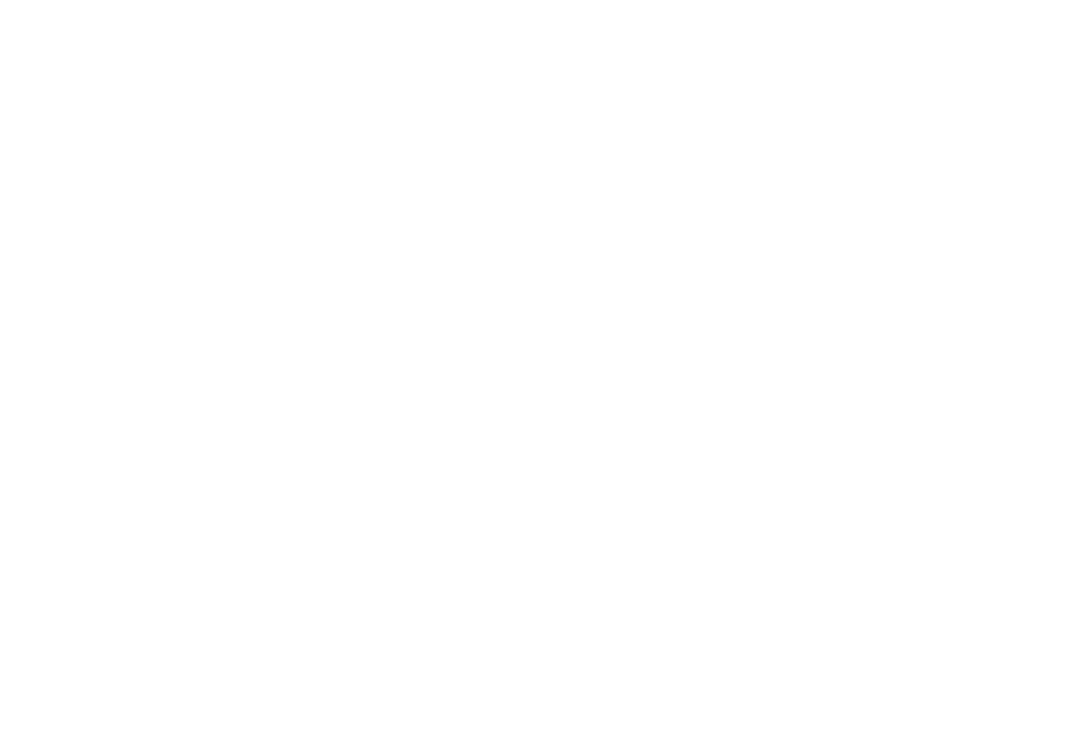
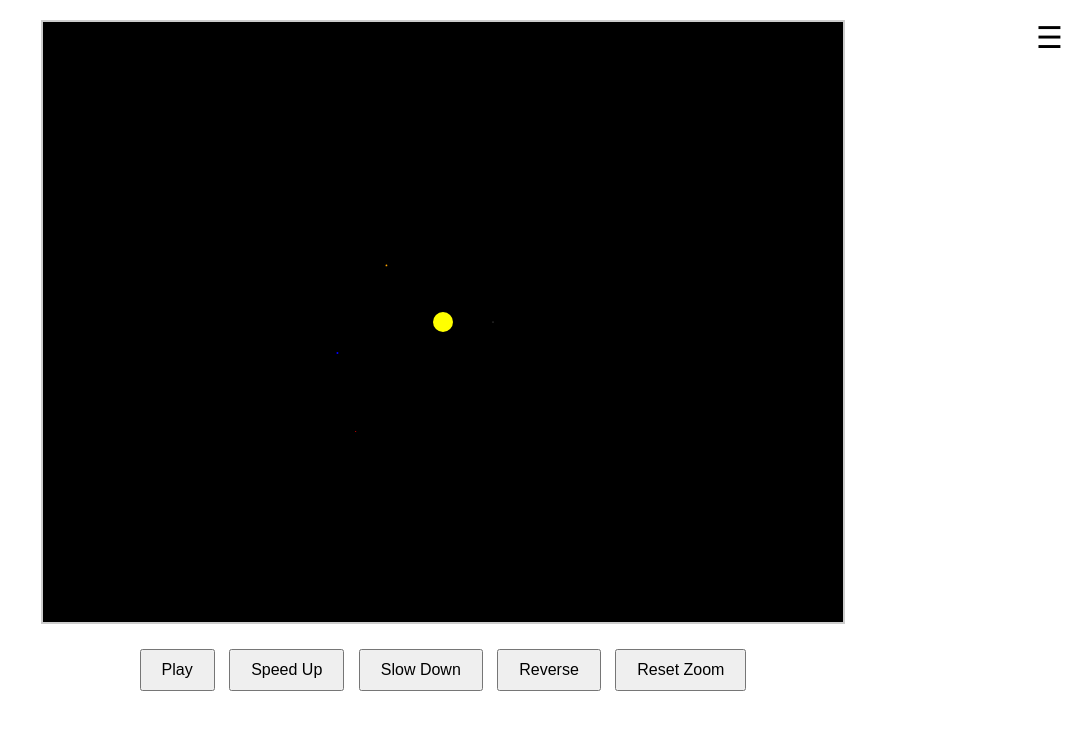
Before and after one commit to 4orks/practice-project, a website: page app/assets/orbit.html in a window 1280 px wide. Shown: the whole page, without its empty margins (197-1280 px from the left). Drawn offline with nearby package versions, Linux system fonts and the light colour scheme.

Commit message:
added menu and orbital simulation

```diff
--- a/app/assets/orbit.html
+++ b/app/assets/orbit.html
@@ -4,5 +4,53 @@
     <head>
         <title>Orbits</title>
         <link rel="stylesheet" type="text/css" href="styles.css">
+        <style>
+            body { margin: 0; font-family: sans-serif; }
+        #simulationContainer {
+            width: 800px;
+            height: 600px;
+            margin: 20px auto;
+            border: 2px solid #ccc;
+            position: relative;
+            overflow: hidden;
+            background: #000;
+        }
+        #controls {
+            text-align: center;
+            margin-top: 10px;
+        }
+        button {
+            padding: 10px 20px;
+            margin: 5px;
+            font-size: 16px;
+            cursor: pointer;
+        }
+        </style>
     </head>
+
+    <body>
+        <div id="menuIcon" onclick="toggleMenu()">&#9776;</div>
+
+        <div id="sideMenu" class="side-menu">
+            <a href="javascript:void(0)" class="close-btn" onclick="toggleMenu()">&times;</a>
+            <a href="index.html">Home</a>
+            <a href="orbit.html">Orbits</a>
+            <a href="#about">About</a>
+        </div>
+
+        <!-- Simulation Container -->
+        <div id="simulationContainer"></div>
+
+        <!-- Playback Controls -->
+        <div id="controls">
+            <button id="playPause">Play</button>
+            <button id="speedUp">Speed Up</button>
+            <button id="slowDown">Slow Down</button>
+            <button id="reverse">Reverse</button>
+            <button id="resetZoom">Reset Zoom</button>
+        </div>
+
+        <script src="script.js"></script>
+        <script src="https://d3js.org/d3.v7.min.js"></script>
+    </body>
 </html>
--- a/app/assets/script.js
+++ b/app/assets/script.js
@@ -36,30 +36,6 @@ const planetData = [
     { body: "Salacia", radius_km: "423", radius_re: "0.0664", mass_kg: "0.492", mass_me: "0.000082", density: "1.5", gravity_ms2: "0.165", gravity_ge: "0.0168"}
     // Add more planets here...
 ];
-
-document.addEventListener("DOMContentLoaded", function () {
-const tableBody = document.querySelector("#planetTable tbody");
-
-// Function to generate table rows
-function generateTableRows(data) {
-    return data
-    .map(
-        (planet) => `
-    <tr>
-        <td>${planet.body}</td>
-        <td class="radius">${planet.radius_km}</td>
-        <td class="mass">${planet.mass_kg}</td>
-        <td>${planet.density}</td>
-        <td class="gravity">${planet.gravity_ms2}</td>
-    </tr>
-    `
-    )
-    .join("");
-}
-
-// Insert rows into the table
-tableBody.innerHTML = generateTableRows(planetData);
-});
 
 document.addEventListener("DOMContentLoaded", function () {
     const tableBody = document.querySelector("#planetTable tbody");
@@ -123,3 +99,118 @@ document.addEventListener("DOMContentLoaded", function () {
       updateColumn("gravity", nextIndex, gravityUnits.keys[nextIndex]);
     });
 });
+
+function toggleMenu() {
+  var sideMenu = document.getElementById("sideMenu");
+  if (sideMenu.style.width === "250px") {
+      sideMenu.style.width = "0";
+  } else {
+      sideMenu.style.width = "250px";
+  }
+}
+
+// Orbital Simulation
+// Wait for the DOM to load
+document.addEventListener("DOMContentLoaded", function () {
+  // Simulation settings
+  const width = 800; // Width of the simulation container
+  const height = 600; // Height of the simulation container
+  let isPlaying = true; // Play/pause state
+  let simulationSpeed = 1; // Speed multiplier
+  let isReversed = false; // Reverse playback state
+  let simulationTime = 0; // Track simulation time separately
+  let lastUpdateTime = Date.now(); // Track the last update time
+
+  // Set up SVG canvas
+  const svg = d3.select("#simulationContainer")
+      .append("svg")
+      .attr("width", width)
+      .attr("height", height);
+
+  // Example orbital data (simplified and scaled)
+  const planets = [
+      { name: "Sun", radius: 10, orbitRadius: 0, color: "yellow" },
+      { name: "Mercury", radius: 0.5, orbitRadius: 50, color: "gray" },
+      { name: "Venus", radius: 0.9, orbitRadius: 80, color: "orange" },
+      { name: "Earth", radius: 1, orbitRadius: 110, color: "blue" },
+      { name: "Mars", radius: 0.5, orbitRadius: 140, color: "red" },
+      // Add more planets and moons...
+  ];
+
+  // Create circles for each planet
+  const planetElements = svg.selectAll("circle")
+      .data(planets)
+      .enter()
+      .append("circle")
+      .attr("r", d => d.radius)
+      .attr("fill", d => d.color);
+
+  // Update planet positions
+  function updatePositions() {
+    const currentTime = Date.now();
+    const deltaTime = (currentTime - lastUpdateTime) / 1000; // Time elapsed since last update (in seconds)
+    lastUpdateTime = currentTime;
+
+    if (isPlaying) {
+        simulationTime += deltaTime * simulationSpeed * (isReversed ? -1 : 1); // Update simulation time
+    }
+
+    planetElements.attr("cx", (d, i) => {
+        if (i === 0) return width / 2; // Sun stays in the center
+        const angle = simulationTime * (2 * Math.PI) / (d.orbitRadius * 0.1); // Simplified orbital speed
+        return width / 2 + Math.cos(angle) * d.orbitRadius;
+    })
+    .attr("cy", (d, i) => {
+        if (i === 0) return height / 2; // Sun stays in the center
+        const angle = simulationTime * (2 * Math.PI) / (d.orbitRadius * 0.1); // Simplified orbital speed
+        return height / 2 + Math.sin(angle) * d.orbitRadius;
+    });
+  }
+
+  // Animation loop
+  function animate() {
+      if (isPlaying) {
+          updatePositions();
+      }
+      requestAnimationFrame(animate);
+  }
+  animate();
+
+  // Zoom functionality (restricted to simulation content)
+  const zoom = d3.zoom()
+      .scaleExtent([0.1, 10])
+      .on("zoom", (event) => {
+          planetElements.attr("transform", event.transform);
+      });
+
+  svg.call(zoom);
+
+  // Playback controls
+  document.getElementById("playPause").addEventListener("click", () => {
+      isPlaying = !isPlaying;
+      document.getElementById("playPause").textContent = isPlaying ? "Pause" : "Play";
+      lastUpdateTime = Date.now(); // Reset the last update time when toggling play/pause
+  });
+
+  document.getElementById("speedUp").addEventListener("click", () => {
+      simulationSpeed *= 2; // Double the speed
+      console.log("Speed:", simulationSpeed); // Debugging
+  });
+
+  document.getElementById("slowDown").addEventListener("click", () => {
+      simulationSpeed /= 2; // Halve the speed
+      console.log("Speed:", simulationSpeed); // Debugging
+  });
+
+  document.getElementById("reverse").addEventListener("click", () => {
+      isReversed = !isReversed; // Toggle reverse playback
+      console.log("Reversed:", isReversed); // Debugging
+  });
+
+  // Reset zoom functionality
+  document.getElementById("resetZoom").addEventListener("click", () => {
+      svg.transition()
+          .duration(750) // Smooth transition
+          .call(zoom.transform, d3.zoomIdentity); // Reset to original transform
+  });
+});
--- a/app/assets/styles.css
+++ b/app/assets/styles.css
@@ -3,6 +3,8 @@ body{
     background-attachment: fixed;
     background-position: center;
     background-size: cover;
+
+    font-family: sans-serif;
 
     .uppercase {text-transform: uppercase;}
     .center-text {text-align: center;}
@@ -11,7 +13,6 @@ body{
 h1{
     font-size: 40px;
     font-weight: lighter;
-    font-family: sans-serif;
 
     border-style:solid;
     border-width: 3px;
@@ -29,8 +30,6 @@ h1{
 }
 
 p{
-    font-family: sans-serif;
-
     border-style:solid;
     border-width: 3px;
     border-color: #333333;
@@ -47,7 +46,6 @@ p{
 }
 
 table{
-    font-family: sans-serif;
     font-weight: lighter;
     font-size: 12px;
 
@@ -71,8 +69,50 @@ table th{
 }
 
 button {
-    font-family: sans-serif;
     font-size: 12px;
     padding: 10px;
     cursor: pointer;
 }
+
+#menuIcon {
+    font-size: 30px;
+    cursor: pointer;
+    position: fixed;
+    top: 20px;
+    right: 20px;
+    z-index: 1000;
+}
+
+.side-menu {
+    height: 100%;
+    width: 0;
+    position: fixed;
+    top: 0;
+    right: 0;
+    background-color: #111;
+    overflow-x: hidden;
+    transition: 0.5s;
+    padding-top: 60px;
+    z-index: 1000;
+}
+
+.side-menu a {
+    padding: 10px 15px;
+    text-decoration: none;
+    font-size: 22px;
+    color: white;
+    display: block;
+    transition: 0.3s;
+}
+
+.side-menu a:hover {
+    color: #f1f1f1;
+}
+
+.side-menu .close-btn {
+    position: absolute;
+    top: 0;
+    right: 25px;
+    font-size: 36px;
+    margin-left: 50px;
+}
```
Also changed, not shown: app/assets/index.html (+11 -2 lines).
